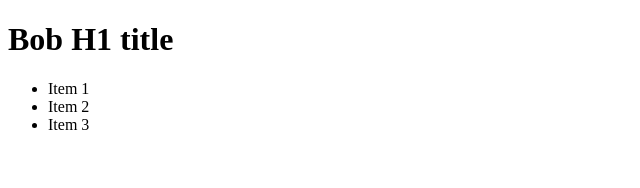
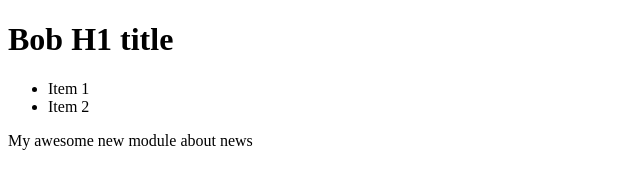
Before and after one commit to Vubs/masteringMyGit, a plain HTML site: page index.html in a window 1280 px wide. Shown: the whole page, without its empty margins (0-640 px from the left). Drawn offline with Linux system fonts and the light colour scheme.

Commit message:
added the module two

```diff
--- a/index.html
+++ b/index.html
@@ -10,10 +10,12 @@
 		<ul>
 			<li>Item 1</li>
 			<li>Item 2</li>
-			<li>Item 3</li>
 		</ul>
 	</div>
 
+	<div class="module-two">
+		<p>My awesome new module about news</p>
+	</div>
 
 
 </body>
```
